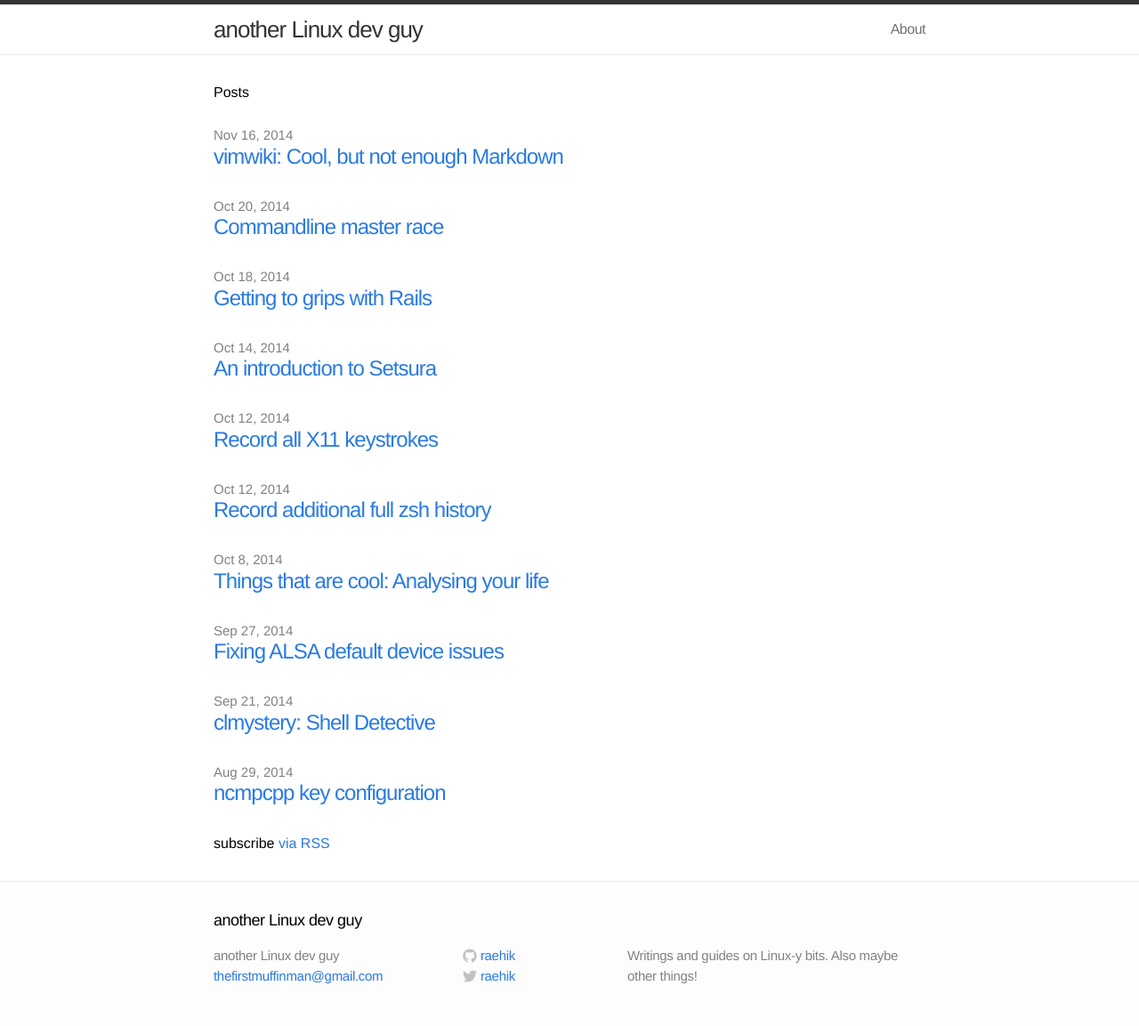
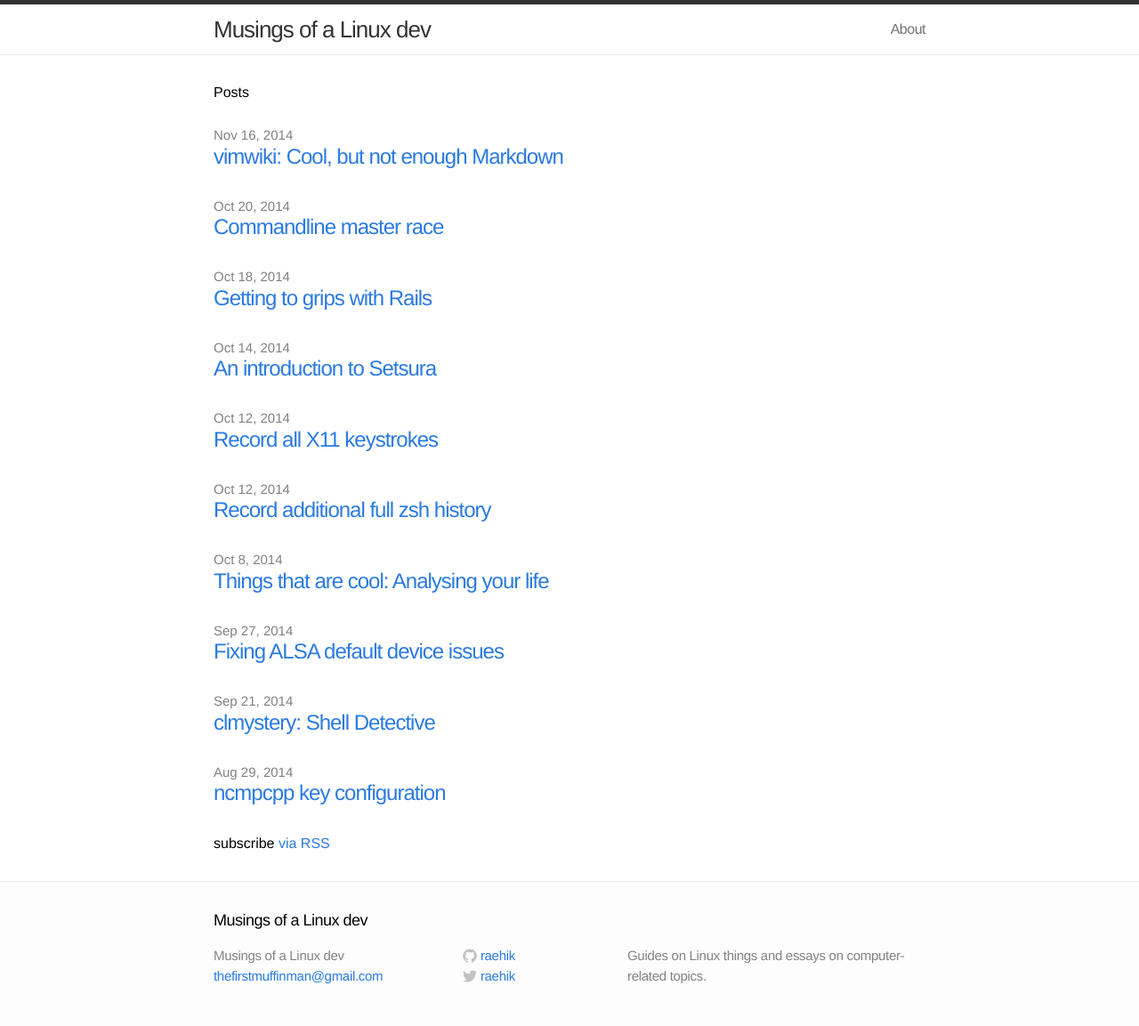
Before and after one commit to raehik/old-blog.raehik.net, a Jekyll site: the page built from index.html, in a window 1280 px wide. Shown: the whole page at 89% size. Built offline with Jekyll 4.4.1, drawn with Linux system fonts in a browser that asks for light colours; Markdown is read by kramdown in place of the engine named in the settings.

Commit message:
_config.yml: use Redcarpet; new name & desc
Also changed URL to my `github.io` one, since I'm still leaving it to
GitHub to generate my site.

```diff
--- a/_config.yml
+++ b/_config.yml
@@ -1,13 +1,13 @@
 # Site settings
-title: "another Linux dev guy"
+title: "Musings of a Linux dev"
 email: "thefirstmuffinman@gmail.com"
-description: "Writings and guides on Linux-y bits. Also maybe other things!"
-url: "raeh.co"
+description: "Guides on Linux things and essays on computer-related topics."
+url: "raehik.github.io"
 twitter_username: raehik
 github_username: raehik
 
 # Build settings
-markdown: kramdown
+markdown: redcarpet
 permalink: pretty
 
 # Default frontmatter
@@ -16,5 +16,6 @@
     scope:
       path: ""
       type: "posts"
+      type: "drafts"
     values:
       layout: "post"
```
